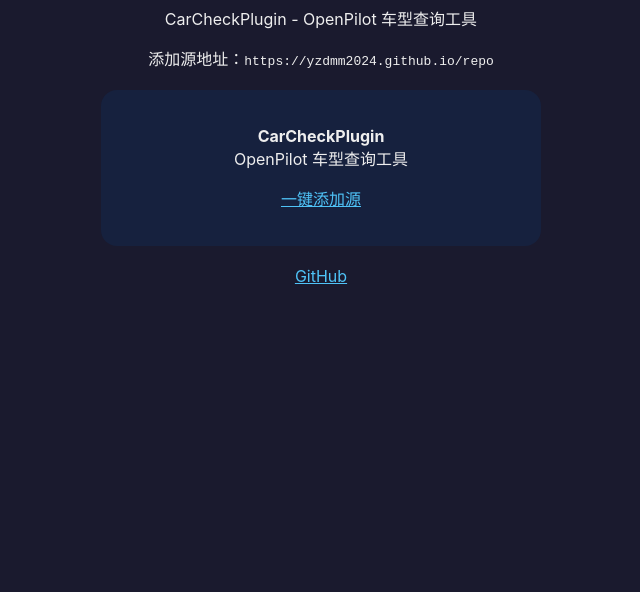
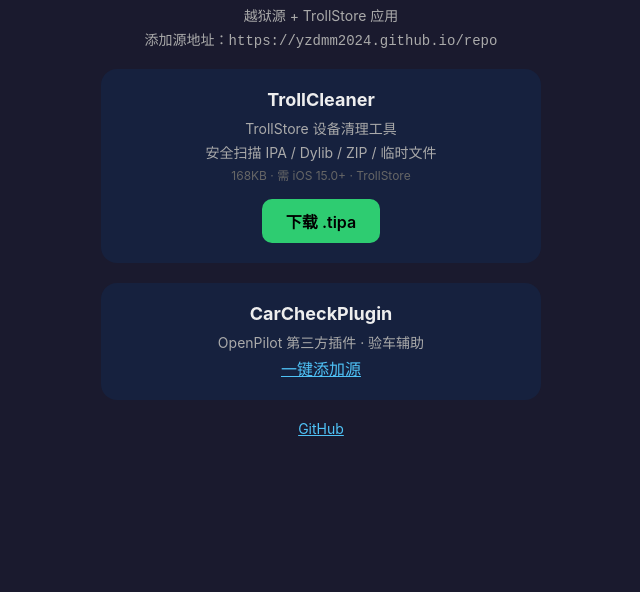
Before and after one commit to yzdmm2024/repo, a plain HTML site: page index.html in a window 1280 px wide. Shown: the part 208-800 px from the top of the page, without its empty margins (319-959 px from the left). Drawn offline with Linux system fonts and the light colour scheme.

Commit message:
Update index.html: add TrollCleaner download

```diff
--- a/index.html
+++ b/index.html
@@ -1,17 +1,40 @@
 <!DOCTYPE html>
 <html>
-<head><meta charset="utf-8"><title>Wac Ljcr - 越狱源</title>
+<head><meta charset="utf-8"><title>NTM 源 / TrollCleaner</title>
 <meta name="viewport" content="width=device-width,initial-scale=1">
-<style>body{font-family:-apple-system;background:#1a1a2e;color:#eee;text-align:center;padding:40px}
-a{color:#4fc3f7}.card{background:#16213e;border-radius:16px;padding:20px;margin:20px auto;max-width:400px}
-img{width:80px;border-radius:16px}</style></head>
+<style>
+body{font-family:-apple-system;background:#1a1a2e;color:#eee;text-align:center;padding:40px;margin:0}
+a{color:#4fc3f7}
+.card{background:#16213e;border-radius:16px;padding:20px;margin:20px auto;max-width:400px}
+.card2{background:#1a1a2e;border:1px solid #333;border-radius:16px;padding:20px;margin:20px auto;max-width:400px}
+img{width:80px;border-radius:16px}
+h2{font-size:18px;margin:0 0 8px 0}
+p{font-size:14px;color:#aaa;margin:4px 0}
+.size{font-size:12px;color:#666}
+.btn{display:inline-block;background:#4fc3f7;color:#000;padding:10px 24px;border-radius:10px;text-decoration:none;font-weight:600;margin-top:12px}
+.btn-green{background:#2ecc71}
+.tag{font-size:11px;background:#333;padding:2px 8px;border-radius:4px;color:#aaa}
+</style></head>
 <body>
-<img src='CydiaIcon.png'><h1>Wac Ljcr</h1>
-<p>CarCheckPlugin - OpenPilot 车型查询工具</p>
+<img src='CydiaIcon.png'>
+<h1>NTM 源</h1>
+<p>越狱源 + TrollStore 应用</p>
 <p>添加源地址：<code>https://yzdmm2024.github.io/repo</code></p>
-<div class='card'>
-<p><strong>CarCheckPlugin</strong><br>OpenPilot 车型查询工具</p>
-<p><a href='cydia://url/https://cydia.saurik.com/api/share#?source=https://yzdmm2024.github.io/repo'>一键添加源</a></p>
+
+<div class="card">
+<h2>TrollCleaner</h2>
+<p>TrollStore 设备清理工具</p>
+<p>安全扫描 IPA / Dylib / ZIP / 临时文件</p>
+<p class="size">168KB · 需 iOS 15.0+ · TrollStore</p>
+<a class="btn btn-green" href="tipas/TrollCleaner.tipa">下载 .tipa</a>
 </div>
-<p><a href='https://github.com/yzdmm2024/repo'>GitHub</a></p>
-</body></html>
+
+<div class="card">
+<h2>CarCheckPlugin</h2>
+<p>OpenPilot 第三方插件 · 验车辅助</p>
+<a href="cydia://url/https://cydia.saurik.com/api/share#source=https://yzdmm2024.github.io/repo">一键添加源</a>
+</div>
+
+<p><a href="https://github.com/yzdmm2024/repo">GitHub</a></p>
+</body>
+</html>
```
